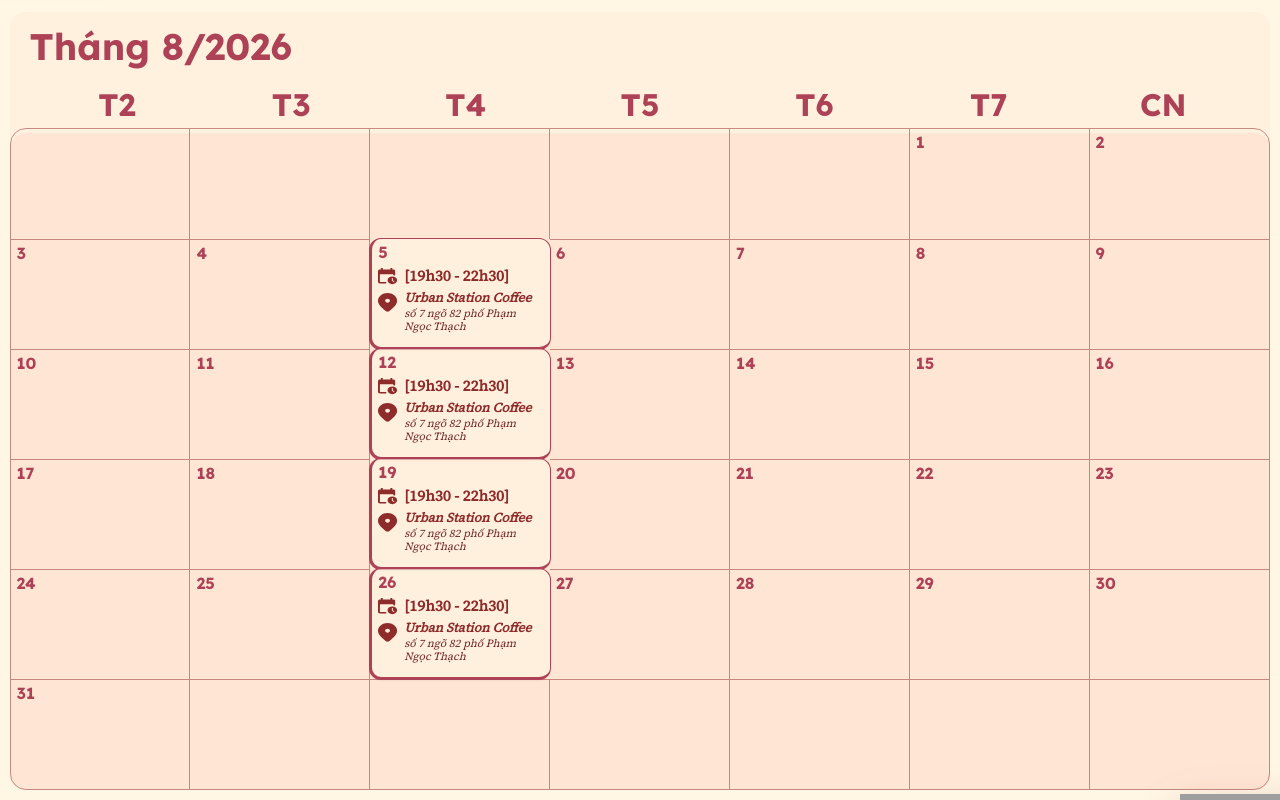
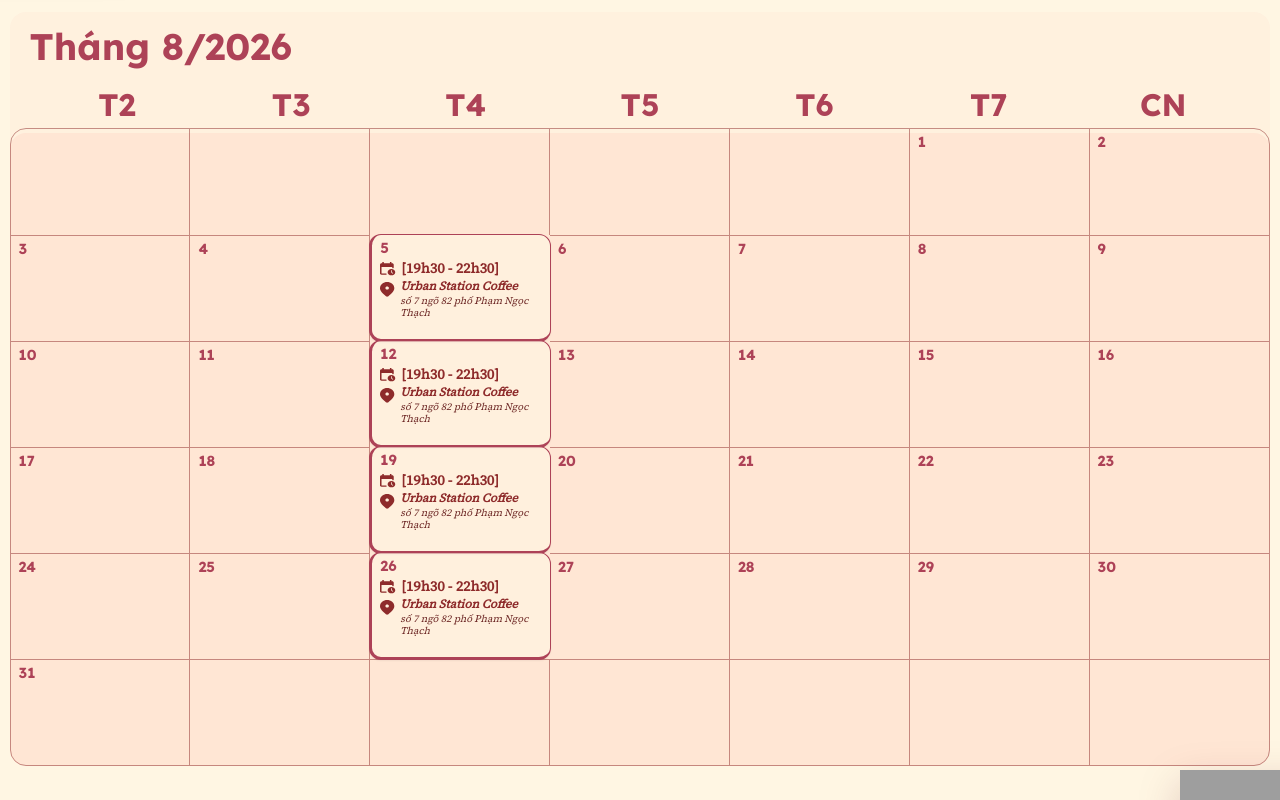
Before and after one commit to phanphuong1512/happy-bishop, a Next.js app: page / in a window 1280 px wide. Shown: the part 1700-2500 px from the top of the page. Built offline with nearby package versions, Linux system fonts and the light colour scheme; grey boxes are pictures that could not be loaded.

Commit message:
fix: set h-auto on schedule icons to preserve exact ratio and tune down text sizes for ideal balance

```diff
--- a/app/page.tsx
+++ b/app/page.tsx
@@ -704,7 +704,7 @@ export default function HomePage() {
                 return (
                   <div
                     key={cell.id}
-                    className={`relative min-h-[110px] border-t border-r border-[#8e2b2b80] px-[6px] pt-[5px] pb-[5px] ${
+                    className={`relative min-h-[106px] border-t border-r border-[#8e2b2b80] px-[8px] pt-[6px] pb-[6px] ${
                       index < 7 ? "border-t-0" : ""
                     } ${index % 7 === 6 ? "border-r-0" : ""} ${
                       isEventDay
@@ -718,41 +718,41 @@ export default function HomePage() {
                     }
                   >
                     {cell.day && (
-                      <p className="text-[16px] leading-none font-bold [font-family:var(--font-lexend)] text-[#ad4257]">
+                      <p className="text-[14.5px] leading-none font-bold [font-family:var(--font-lexend)] text-[#ad4257]">
                         {cell.day}
                       </p>
                     )}
 
                     {event && (
-                      <div className="mt-[8px] space-y-[6px] text-[#580a0a]">
-                        <div className="flex items-center gap-[6px]">
+                      <div className="mt-[6px] space-y-[4px] text-[#580a0a]">
+                        <div className="flex items-center gap-[5px]">
                           <Image
                             src={scheduleCalendarIconSrc}
                             alt=""
-                            width={22}
-                            height={20}
+                            width={16}
+                            height={14}
                             aria-hidden="true"
-                            className="h-[18px] w-[20px] shrink-0"
+                            className="w-[16px] h-auto object-contain shrink-0"
                           />
-                          <p className="text-[15px] leading-[1.1] font-bold [font-family:var(--font-source-serif-4)] text-[#8e2b2b]">
+                          <p className="text-[14px] leading-[1.1] font-bold [font-family:var(--font-source-serif-4)] text-[#8e2b2b]">
                             {event.time}
                           </p>
                         </div>
 
-                        <div className="flex items-start gap-[6px]">
+                        <div className="flex items-start gap-[5px]">
                           <Image
                             src={schedulePinIconSrc}
                             alt=""
-                            width={22}
-                            height={20}
+                            width={16}
+                            height={14}
                             aria-hidden="true"
-                            className="mt-[2px] h-[20px] w-[20px] shrink-0"
+                            className="mt-[2px] w-[15px] h-auto object-contain shrink-0"
                           />
                           <div>
-                            <p className="text-[13px] leading-[1.15] font-semibold [font-family:var(--font-source-serif-4)] italic text-[#8e2b2b]">
+                            <p className="text-[12px] leading-[1.15] font-semibold [font-family:var(--font-source-serif-4)] italic text-[#8e2b2b]">
                               {event.place}
                             </p>
-                            <p className="text-[11px] leading-[1.2] [font-family:var(--font-source-serif-4)] italic text-[#580a0a]/85 mt-[1px]">
+                            <p className="text-[10px] leading-[1.2] [font-family:var(--font-source-serif-4)] italic text-[#580a0a]/85 mt-[0.5px]">
                               {event.address}
                             </p>
                           </div>
```
